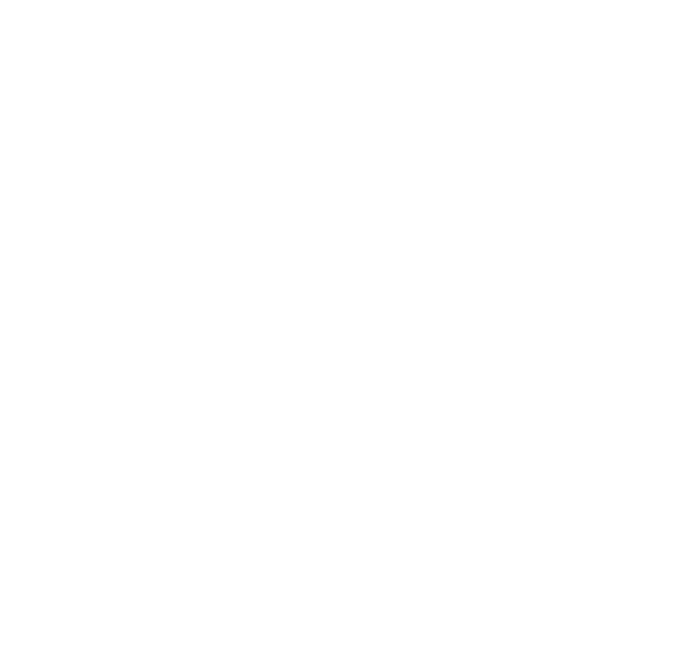
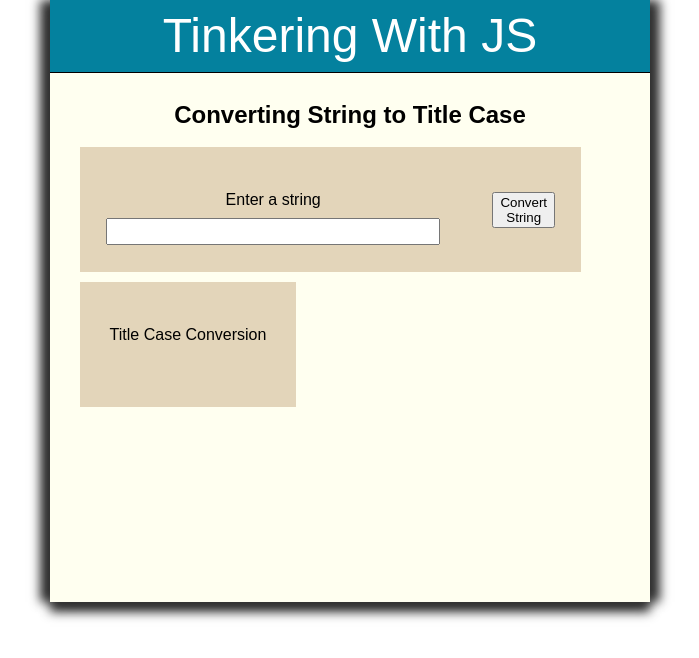
Before and after one commit to ShaneRepo/textToTitleCase, a plain HTML site: page index.html in a window 1280 px wide. Shown: the whole page, without its empty margins (290-989 px from the left). Drawn offline with Linux system fonts and the light colour scheme.

Commit message:
setting up the page

```diff
--- a/index.html
+++ b/index.html
@@ -7,6 +7,28 @@
     <script src="modernizr-custom.js"></script>
 </head>
 <body>
-
+<header>
+    <h1>
+        Tinkering With JS
+    </h1>
+</header>
+<article>
+    <h2>Converting String to Title Case</h2>
+    <form>
+        <fieldset>
+            <label for="uString">
+                Enter a string
+            </label>
+            <input type="text" id="uString" />
+        </fieldset>
+        <fieldset class="button">
+            <button type="button" id="convert">Convert String</button>
+        </fieldset>
+        <fieldset>
+            <p>Title Case Conversion</p>
+            <p id="pString"></p>
+        </fieldset>
+    </form>
+</article>
 </body>
 </html>
--- a/main.css
+++ b/main.css
@@ -0,0 +1,139 @@
+
+/* apply a natural box layout model to all elements */
+* {
+    -moz-box-sizing: border-box;
+    -webkit-box-sizing: border-box;
+    box-sizing: border-box;
+}
+
+/* reset rules */
+html, body, div, span, applet, object, iframe,
+h1, h2, h3, h4, h5, h6, p, blockquote, pre,
+a, abbr, acronym, address, big, cite, code,
+del, dfn, em, img, ins, kbd, q, s, samp,
+small, strike, strong, sub, sup, tt, var,
+b, u, i, center,
+dl, dt, dd, ol, ul, li,
+fieldset, form, label, legend,
+table, caption, tbody, tfoot, thead, tr, th, td,
+article, aside, canvas, details, embed,
+figure, figcaption, footer, header, hgroup,
+menu, nav, output, ruby, section, summary,
+time, mark, audio, video {
+    margin: 0;
+    padding: 0;
+    border: 0;
+    font-size: 100%;
+    font: inherit;
+    vertical-align: baseline;
+}
+
+/* HTML5 display-role reset for older browsers */
+article, aside, details, figcaption, figure,
+footer, header, hgroup, menu, nav, section {
+    display: block;
+}
+
+body {
+    line-height: 1;
+    max-width: 600px;
+    background: white;
+    margin: 0 auto;
+    font-family: Arial, Helvetica, sans-serif;
+    -webkit-box-shadow: 10px 0px 10px rgba(50, 50, 50, 1),
+    0px 10px 10px rgba(50, 50, 50, 1),
+    -10px 0px 10px rgba(50, 50, 50, 1);
+    -moz-box-shadow:    10px 0px 10px rgba(50, 50, 50, 1),
+    0px 10px 10px rgba(50, 50, 50, 1),
+    -10px 0px 10px rgba(50, 50, 50, 1);
+    box-shadow:         10px 0px 10px rgba(50, 50, 50, 1),
+    0px 10px 10px rgba(50, 50, 50, 1),
+    -10px 0px 10px rgba(50, 50, 50, 1);
+}
+
+ol, ul {
+    list-style: none;
+}
+
+/* page header */
+header {
+    background: #04819E;
+    width: 100%;
+    color: #FFFFFF;
+    font-size: 48px;
+    text-align: center;
+    line-height: 1.5em;
+    border-bottom: 1px solid black;
+}
+
+/* main content */
+article {
+    text-align: center;
+    background: ivory;
+    padding: 20px;
+}
+
+article h2 {
+    font-weight: bold;
+    font-size: 24px;
+    padding: 10px;
+}
+
+/* form */
+
+form {
+    padding: 10px;
+    height: 445px;
+}
+
+fieldset {
+    margin-bottom: 10px;
+    position: relative;
+    padding: 2.5em 1em 0.5em 1em;
+    background: #e3d5ba;
+    float: left;
+    width: 40%;
+    height: 125px;
+}
+
+fieldset.button {
+    width: 20%;
+}
+
+input {
+    font-size: 1.1em;
+    width: 19em;
+    clear: left;
+    font-family: Arial, Helvetica, sans-serif;
+    text-align: center;
+}
+
+input:focus {
+    background: #e3d5ba;
+}
+
+label {
+    display: block;
+}
+
+input, label, button, form p {
+    margin: 5px 10px;
+}
+
+p {
+    clear: left;
+}
+
+#dateSelected {
+    width: 180px;
+}
+
+#day {
+    width: 120px;
+    font-size: 1.1em;
+    height: 1.6em;
+    background: white;
+    padding: 0.2em;
+    margin: 10px auto;
+    border: 1px solid rgb(164,164,164);
+}
```
